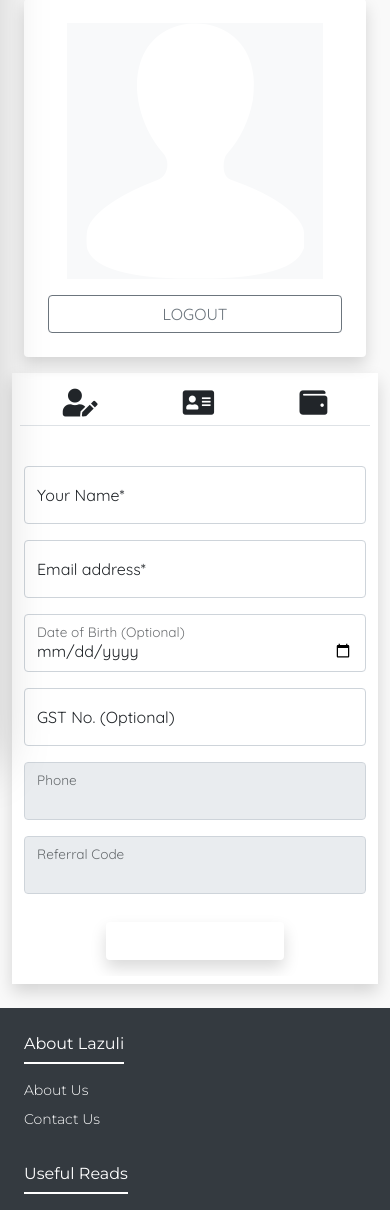
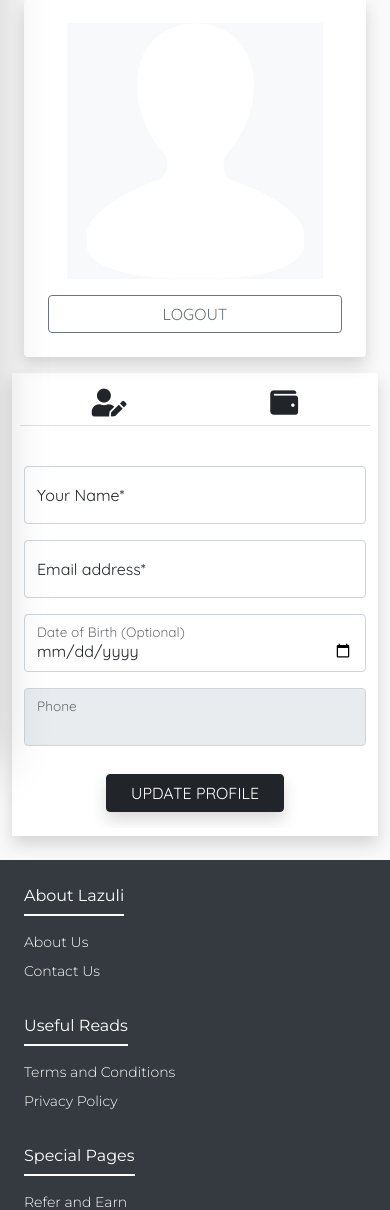
Before and after one commit to itsnamanmalik/lazuli, a Django app: template templates/account.html in a window 390 px wide. Shown: the part 95-1305 px from the top of the page. Run offline with Django 3.2, Linux system fonts and the light colour scheme; the template is opened without the code that fills it, so the values that code supplies are empty; some libraries are stand-ins or nearby versions.

Commit message:
Fixed profile page

```diff
--- a/templates/account.html
+++ b/templates/account.html
@@ -21,11 +21,11 @@
                             </form>
                         </div>
                     </div>
-                    <div class="card border-0 shadow mt-3 p-0 d-none d-md-block">
+                    {% comment %} <div class="card border-0 shadow mt-3 p-0 d-none d-md-block">
                         <p class="fw-400 text-center mt-3 mb-0">Download the App</p>
                         <a href="https://play.google.com/store/apps/details?id=com.getfixed.app" target="_blank"><img src="{% static 'website/images/google-play-badge.png' %}" class="img-fluid"
                                 alt="" /></a>
-                    </div>
+                    </div> {% endcomment %}
                 </div>
                 <div class="col-lg-8 col-md-7 p-2 bg-white shadow">
                     <div class="d-flex justify-content-around align-content-center border-bottom overflow-auto">
@@ -34,11 +34,11 @@
                             <i class="fas fa-user-edit ored fs-1 mx-2"></i><span href=""
                                 class="small text-dark fw-500 d-none d-md-block">Edit Profile</span>
                         </div>
-                        <div class="item px-2 d-flex py-2 justify-content-center align-items-center" role="button"
+                        {% comment %} <div class="item px-2 d-flex py-2 justify-content-center align-items-center" role="button"
                             id="item-2">
                             <i class="fas fa-address-card blue fs-1 mx-2"></i><span href=""
                                 class="small text-dark fw-500 d-none d-md-block">My Addresses</span>
-                        </div>
+                        </div> {% endcomment %}
                         <div class="item px-2 d-flex py-2 justify-content-center align-items-center"
                             role="button" id="item-1">
                             <i class="fas fa-wallet dblue fs-1 mx-2"></i><span href=""
@@ -51,7 +51,7 @@
                         <span class="display-6"><span style="font-family: sans-serif">₹</span>{{user.wallet}}</span>
                     </div>
 
-                    <div class="py-3 pt-1 px-2 text-center d-none mt-4" id="addresses">
+                    {% comment %} <div class="py-3 pt-1 px-2 text-center d-none mt-4" id="addresses">
                         <div class="mb-4 px-3 text-start">
                             <ul class="list-group list-group">
                                 {% for address in user.address.all %} <div class="shadow my-2 rounded-3 p-3 text-start">
@@ -65,7 +65,7 @@
                         <div class="px-2 py-4 text-white shadow w-75 mx-auto rounded-3 bg-ored hov-transition-sm" data-bs-target="#addModal" data-bs-toggle="modal" role="button">
                             ADD NEW
                         </div>
-                    </div>
+                    </div> {% endcomment %}
 
                     <div class="py-3 px-md-2 px-1 text-center mt-4 w-70 mx-auto overflow-auto" id="edit-profile">
                         <form method="post" class="mx-auto">
@@ -78,8 +78,6 @@
                             <input type="text" class="form-control" required id="floatingInput1" placeholder="Name"
                                     name="name" value="{{user.name}}" />
                             {% endif %}
-
-
                                 <label for="floatingInput">Your Name*</label>
                             </div>
                             <div class="form-floating mb-3">
@@ -97,31 +95,21 @@
                             {% else %}
                               <input type="text" class="form-control" readonly value="{{user.date_of_birth}}" />
                             {% endif %}
-
-
                                 <label for="floatingInput">Date of Birth (Optional)</label>
                             </div>
-                            <div class="form-floating mb-3">
-                            {% if user.gst == None %}
-                                <input type="text" class="form-control" name="gst" placeholder="GST No." />
-                            {% else %}
-                                <input type="text" class="form-control"
-                                    value="{{user.gst}}" name="gst" placeholder="GST No." />
-                            {% endif %}
-                                <label for="floatingInput">GST No. (Optional)</label>
-                            </div>
+
                             <div class="form-floating">
                                 <input type="text" class="form-control" readonly value="{{user.phone}}" />
                                 <label for="floatingPassword">Phone</label>
                             </div>
 
-                            <div class="form-floating mt-3">
+                            {% comment %} <div class="form-floating mt-3">
                                 <input type="text" class="form-control" readonly value="{{user.user_id}}" />
                                 <label for="floatingPassword">Referral Code</label>
-                            </div>
+                            </div> {% endcomment %}
 
                             <br />
-                            <button type="submit" class="btn btn-purple px-4 px-lg-5 mt-1 rounded-2 text-white shadow">
+                            <button type="submit" class="btn btn-dark px-4 px-lg-5 mt-1 rounded-2 text-white shadow">
                                 UPDATE PROFILE
                             </button>
                         </form>
```
